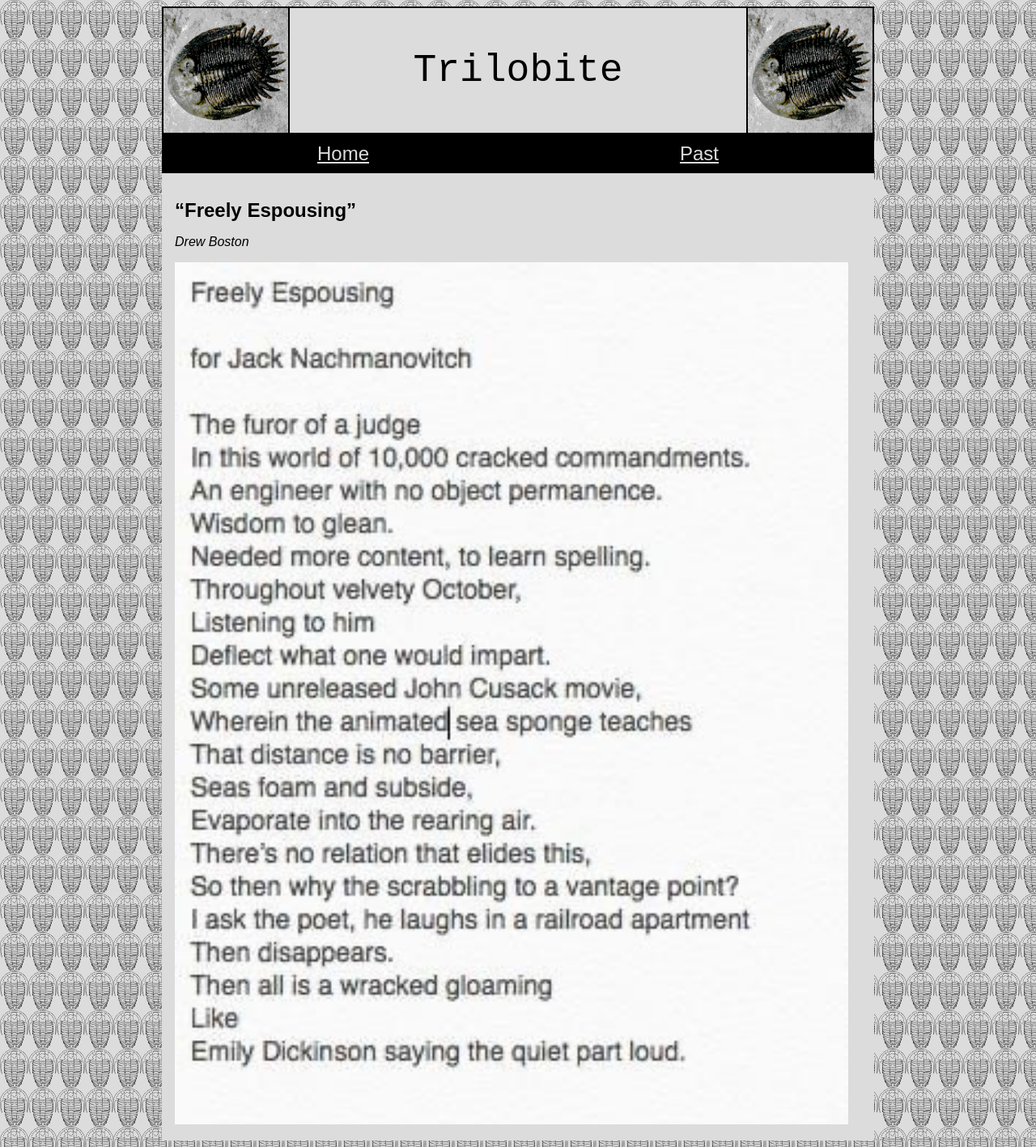
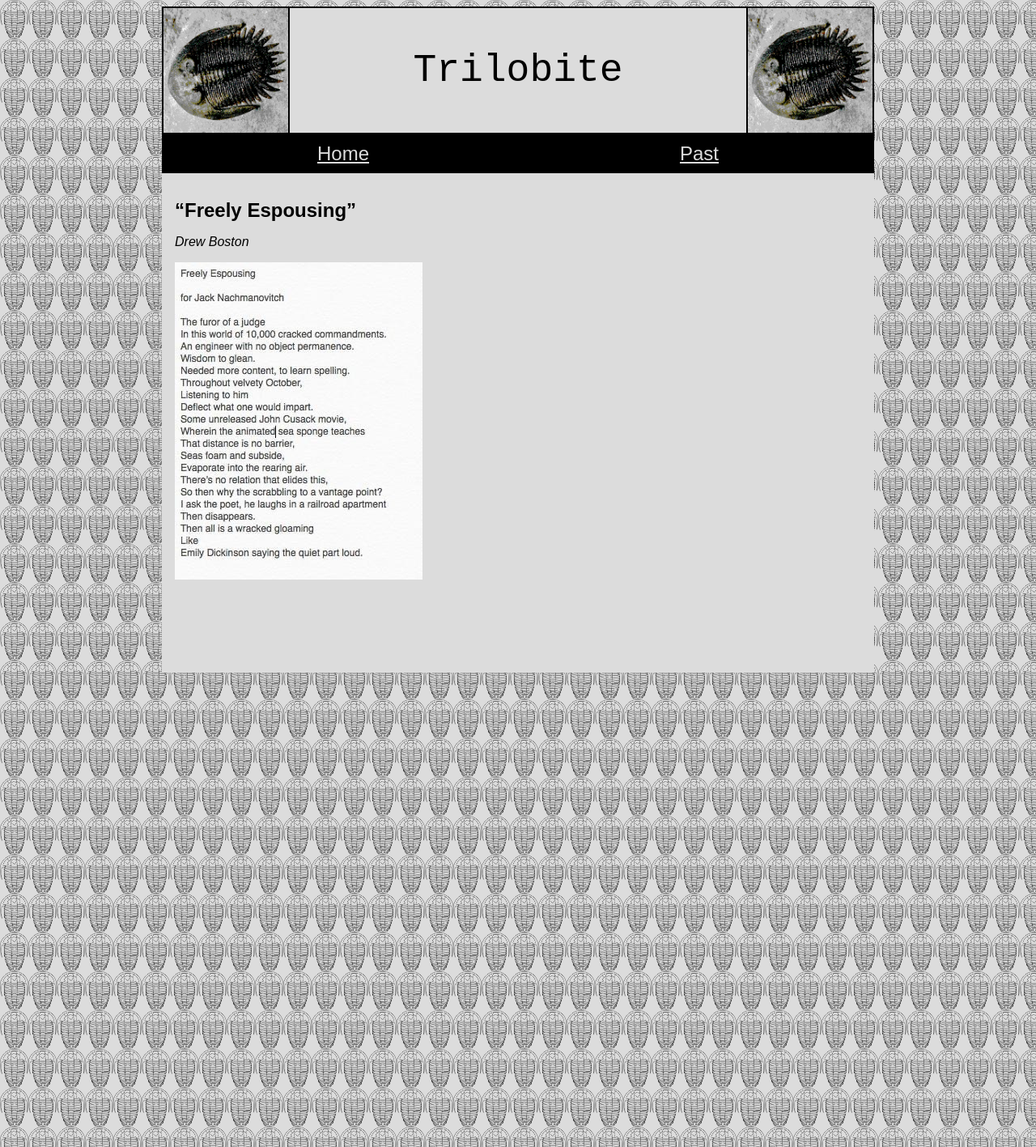
Before and after one commit to trilobite-poetry/trilobite-poetry.github.io, a Jekyll site: the page built from issues/_past/1/boston.md, in a window 1280 px wide. Shown: the whole page at 81% size. Built offline with Jekyll 4.4.1, drawn with Linux system fonts in a browser that asks for light colours.

Commit message:
Boston image size

```diff
--- a/issues/_past/1/boston.md
+++ b/issues/_past/1/boston.md
@@ -4,4 +4,4 @@ contributor: Drew Boston
 issue: "people used to have cool names like Kimball Flaccus"
 ---
 
-![%%%srcfile for freely espousing by drew b](/assets/images/drew.boston.jpg)
+<img src="/assets/images/drew.boston.jpg" alt="An image of a poem by Drew Boston" style="width:306px;height:392px;">
```
